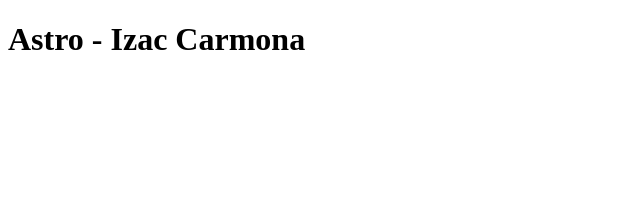
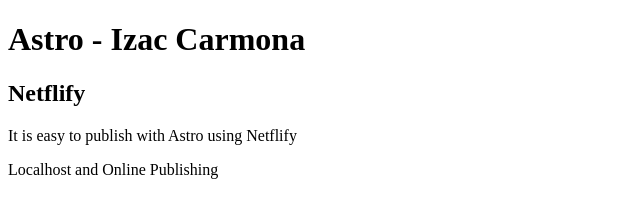
Before and after one commit to topairy/CarmonaIAstro, an Astro site: page / in a window 1280 px wide. Shown: the whole page, without its empty margins (0-640 px from the left). Built offline with nearby package versions, Linux system fonts and the light colour scheme; Astro itself is replaced by a stand-in of ours.

Commit message:
updated index page

```diff
--- a/src/pages/index.astro
+++ b/src/pages/index.astro
@@ -12,5 +12,8 @@
 	</head>
 	<body>
 		<h1>Astro - Izac Carmona</h1>
+		<h2>Netflify</h2>
+<p>It is easy to publish with Astro using Netflify</p>
+<p>Localhost and Online Publishing</p>
 	</body>
 </html>
```
